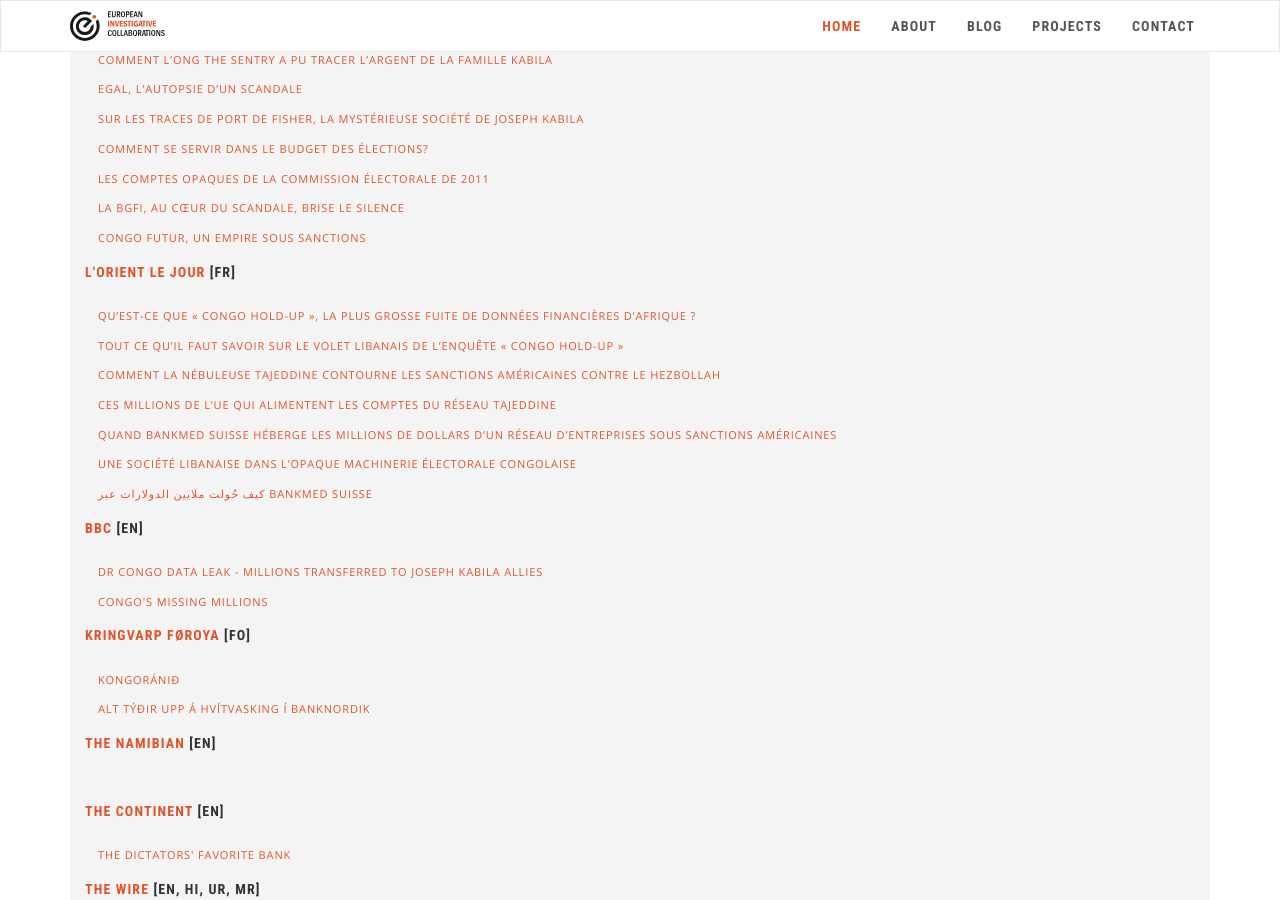
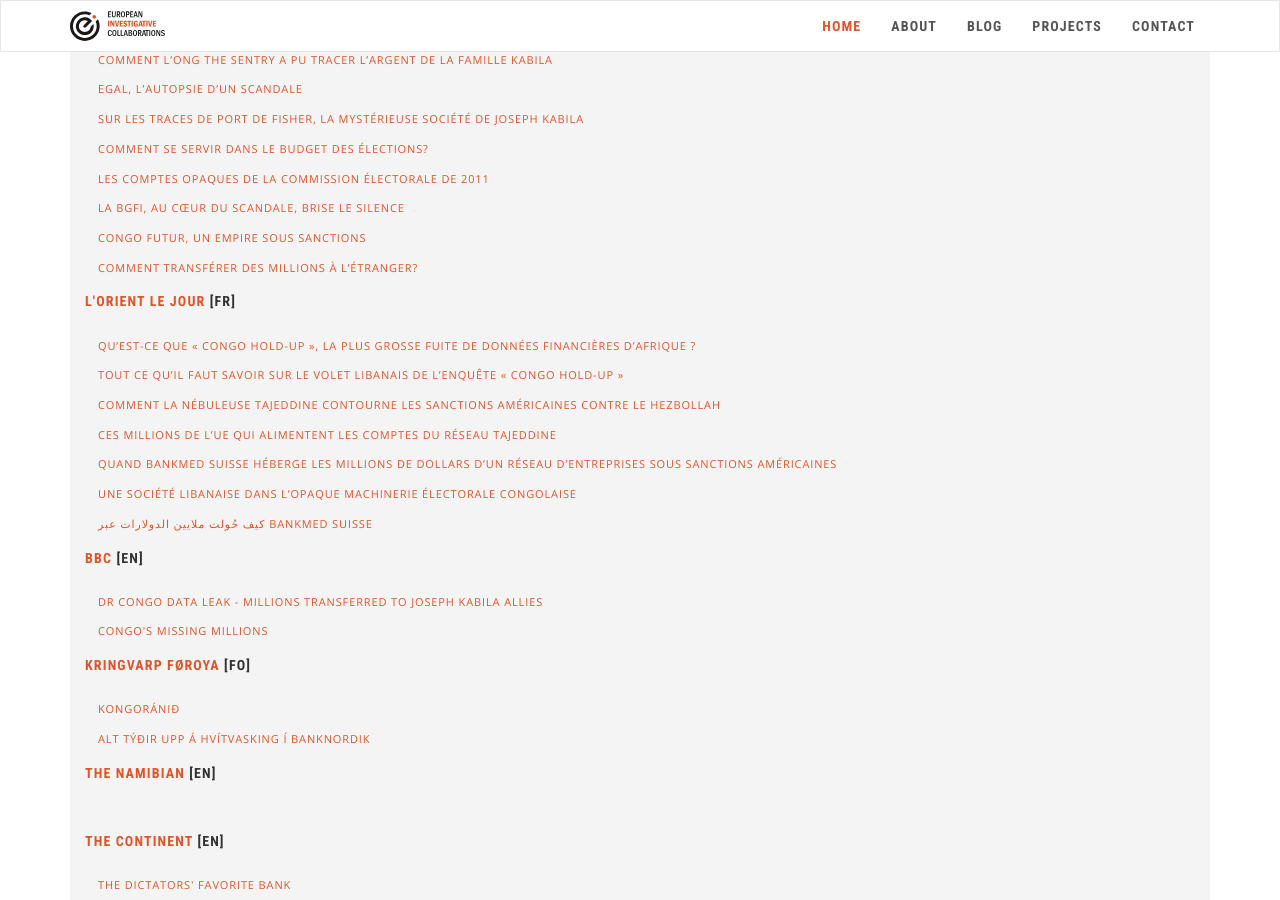
Before and after one commit to eic-network/eic-incubator.github.io, a Jekyll site: the page built from _projects/congo-holdup.md, in a window 1280 px wide and 900 px high, scrolled down 3302 px. Built offline with Jekyll 4.4.1, drawn with Linux system fonts in a browser that asks for light colours; nearby versions of some CDN libraries.

Commit message:
Update congo-holdup.md

```diff
--- a/_projects/congo-holdup.md
+++ b/_projects/congo-holdup.md
@@ -177,6 +177,8 @@ publications:
     url: https://www.rfi.fr/fr/afrique/20211125-congo-hold-up-la-bgfi-au-cœur-du-scandale-brise-le-silence
   - name: Congo Futur, un empire sous sanctions
     url: https://www.rfi.fr/fr/afrique/20211126-congo-hold-up-congo-futur-un-empire-sous-sanctions
+  - name: Comment transférer des millions à l’étranger?
+    url: https://www.rfi.fr/fr/afrique/20211127-congo-hold-up-comment-transf%C3%A9rer-des-millions-%C3%A0-l-%C3%A9tranger
   name: Radio France Internationale
   url: https://www.rfi.fr/
 - lang: "[FR]"
```
